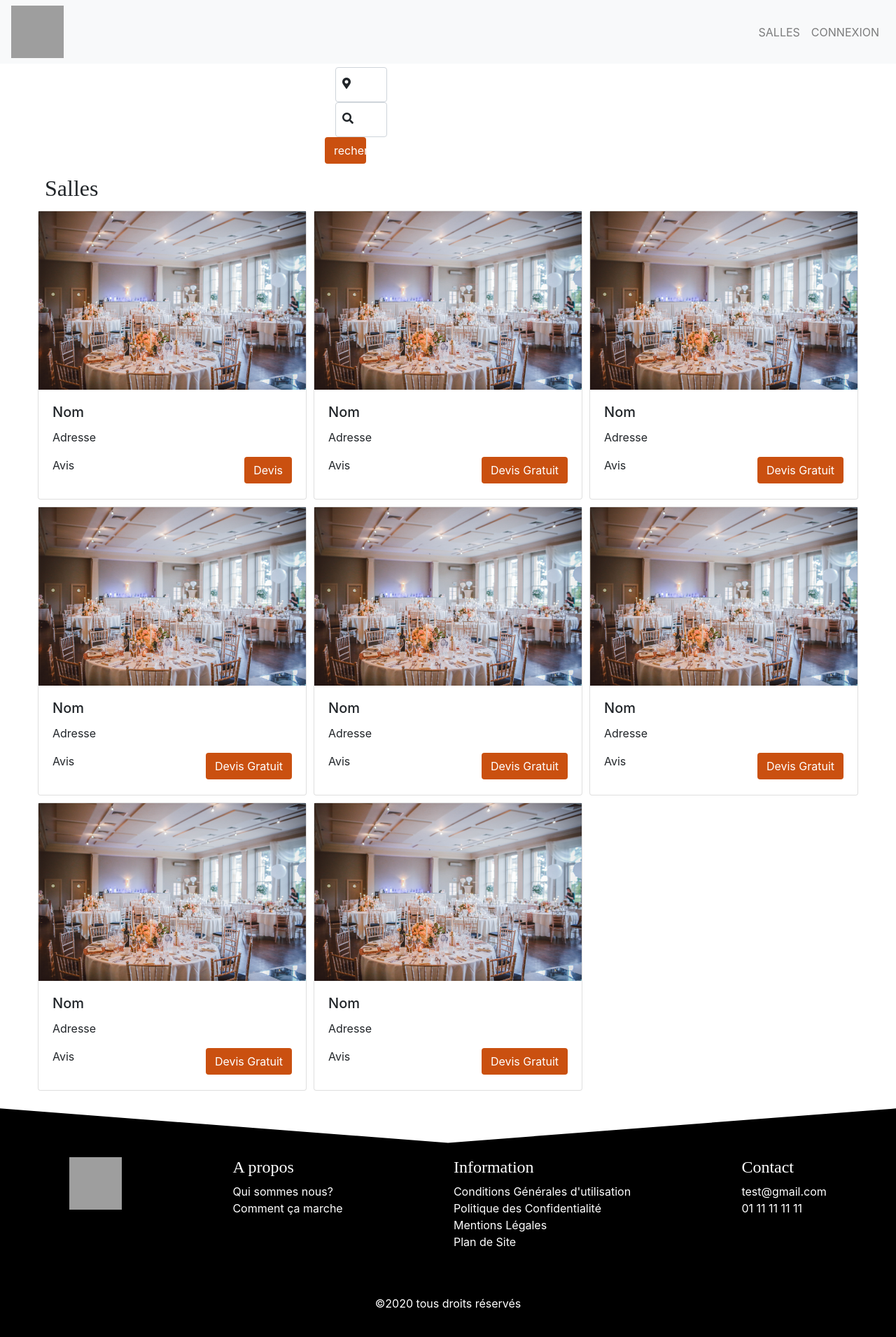
After one commit to FaZyiOne/projetswf3, a Symfony app: template templates/salles/index.html.twig in a window 1280 px wide. The commit adds this page. Shown: the whole page at 70% size. Run offline with Twig, Linux system fonts and the light colour scheme; the template is opened without the code that fills it, so the values that code supplies are empty; some libraries are stand-ins or nearby versions; grey boxes are pictures that could not be loaded.

Commit message:
page salles

```diff
--- a/public/css/style.css
+++ b/public/css/style.css
@@ -1,3 +1,9 @@
+:root{
+    --button : #CA5010;
+}
+
+
+
 body {
     box-sizing: border-box;
     overflow-x: hidden !important;
@@ -17,31 +23,36 @@ nav a {
     font-size: 1rem;
 }
 
-h2,
-h3,
-h4 {
+h2,h3,h4 {
     font-family: 'Cormorant Garamond', serif;
 }
-
+ul{
+    padding-left: 0 !important;
+}
 li {
     list-style: none;
 }
-
+.btn{
+    background-color: var(--button);
+    color:white;
+}
 header form {
     text-align: center;
+
 }
 
 .form-group>button.btn {
     color: white;
-    border-color: rgb(241, 71, 9) !important;
-    background-color: rgb(204, 75, 28) !important;
+    /* border-color: var(--button)!important; */
+    background-color: var(--button)!important;
     width: 50%;
 }
 
 .form-group>button.btn:hover {
-    color: white;
-    border-color: rgb(194, 141, 122) !important;
-    background-color: rgb(192, 134, 113) !important;
+    color: var(--button);
+    /* border-color: var(--button) !important; */
+    background-color: rgb(9, 61, 104) !important;
+
 }
 
 .carousel img {
@@ -104,8 +115,8 @@ img.categorie {
 }
 
 img.petiteimg {
-    width: 200px;
-    height: 200px;
+    width: 400px;
+    height: 400px;
 }
 
 .bestOf .bande {
@@ -119,7 +130,7 @@ img.petiteimg {
 
 .bestOf .bande a {
     display: block;
-    margin: 50px 10px;
+    margin: 20px 10px;
 }
 
 @keyframes best {
@@ -136,8 +147,8 @@ img.petiteimg {
 
 .bestOf figure {
     position: relative;
-    width: 200px;
-    height: 200px;
+    width: 400px;
+    height: 400px;
 }
 
 .bestOf figcaption {
@@ -266,9 +277,49 @@ footer {
     text-align: center;
     margin-top: 40px;
 }
+/*
+███████╗ █████╗ ██╗     ██╗     ███████╗███████╗
+██╔════╝██╔══██╗██║     ██║     ██╔════╝██╔════╝
+███████╗███████║██║     ██║     █████╗  ███████╗
+╚════██║██╔══██║██║     ██║     ██╔══╝  ╚════██║
+███████║██║  ██║███████╗███████╗███████╗███████║
+╚══════╝╚═╝  ╚═╝╚══════╝╚══════╝╚══════╝╚══════╝
+*/
+/* ****** formulaire ****** */
+.formFiltreSalle{
+}
+/* ****** card ******* */
+.card{
+    padding:0;
+}
+.card img{
+    width: 100%;
+}
+section{
+    margin-left: 5%;
+    margin-right: 5%;
+}
+.listeSalle li{
+    padding: 5px;
+}
 
+.btnDevis{
+    float: right;
+}
+
+
+
+
+
+
+
+/* *************************************************************************** */
+/* ************************************************************************** */
+/* **********************     SMARTPHONE      *****************************  */
+/* ***********************************************************************  */
+/* *********************************************************************** */
 @media screen and (max-width:576px) {
-    header form .milieu {
+  form .milieu {
         margin: 10px auto;
     }
 
@@ -278,19 +329,24 @@ footer {
     }
 }
 
+/* **************************************************************************** */
+/* *************************************************************************** */
+/* *************************************     TABLETTE     ******************* */
+/* ************************************************************************* */
+/* ************************************************************************ */
 @media (min-width: 576px) and (max-width:991.98px) {
 
     /*
     figure img.logo{
         margin: 0 !important;
     } */
-    header form .form-group {
+    header form .form-group , .formFiltreSalle {
         display: flex;
         flex-direction: row;
         justify-content: center;
     }
 
-    header .btn {
+    /* header*/ .btn {
         margin-right: 15px;
     }
 
@@ -304,8 +360,13 @@ footer {
     }
 }
 
+/*  ********************************************************************************* */
+/* ********************************************************************************* */
+/* *******************************       DESKTOP    ******************************* */
+/* ******************************************************************************* */
+/* ****************************************************************************** */
 @media screen and (min-width:992px) {
-    header form .form-group {
+    header form .form-group , .formFiltreSalle {
         display: flex;
         flex-direction: row;
         justify-content: center;
--- a/templates/homepage/index.html.twig
+++ b/templates/homepage/index.html.twig
@@ -43,8 +43,6 @@
     </header>
     {% block main %}
     <main>
-
-
         <section class="bestOf">
             <div class="traitD"></div>
             <h2 class="text-center m-3">A la une </h2>
--- /dev/null
+++ b/templates/salles/index.html.twig
@@ -0,0 +1,174 @@
+{% extends 'base.html.twig' %}
+
+{% block body %}
+<div class="container-fluide">
+    <header>
+        {% include 'nav.html.twig' %}
+        <!-- <div id="carouselExampleControls" class="carousel slide" data-ride="carousel">
+            <div class="carousel-inner">
+                <div class="carousel-item active">
+                    <img src="{{ asset('img/sss.jpg')}}" class="d-block w-100" alt="...">
+                </div>
+                <div class="carousel-item">
+                    <img src="{{ asset('img/zzz.jpg')}}" class="d-block w-100" alt="...">
+                </div>
+                <div class="carousel-item">
+                    <img src="{{ asset('img/eee.jpg')}}" class="d-block w-100" alt="...">
+                </div>
+            </div>
+            <a class="carousel-control-prev" href="#carouselExampleControls" role="button" data-slide="prev">
+                <span class="carousel-control-prev-icon" aria-hidden="true"></span>
+                <span class="sr-only">Previous</span>
+            </a>
+            <a class="carousel-control-next" href="#carouselExampleControls" role="button" data-slide="next">
+                <span class="carousel-control-next-icon" aria-hidden="true"></span>
+                <span class="sr-only">Next</span>
+            </a>
+        </div> -->
+        <!--
+        <form method="" action="" class="form-filtre">
+            <h1 class="text-dark m-5">Trouver la salle Idéale</h1>
+            <div class="form-group">
+                <div class="col-xs-12 col-md-3">
+                    <i class="fas fa-map-marker-alt"></i>
+                    <input type="text" class="form-control pl-5 p-4" placeholder="Ville">
+                </div>
+                <div class="col-xs-12 col-md-3">
+                    <i class="fas fa-search"></i>
+                    <input type="text" class="form-control milieu pl-5 p-4" placeholder="Mariage,formation">
+                </div>
+                <button type="submit" class="btn col-xs-10 col-md-2">rechercher</button>
+            </div>
+        </form> -->
+    </header>
+    {% block main %}
+    <main class=" mt-5 pt-5">
+         <form method="" action="" class="formFiltreSalle">
+
+            <div class="form-group">
+                <div class="col-xs-12 col-md-3">
+                    <i class="fas fa-map-marker-alt"></i>
+                    <input type="text" class="form-control pl-5 p-4" placeholder="Ville">
+                </div>
+                <div class="col-xs-12 col-md-3">
+                    <i class="fas fa-search"></i>
+                    <input type="text" class="form-control milieu pl-5 p-4" placeholder="Mariage,formation">
+                </div>
+                <button type="submit" class="btn col-xs-10 col-md-2">rechercher</button>
+            </div>
+        </form>
+        <section class="listeSalle">
+            <!-- boucle -->
+            <h2>Salles</h2>
+            <ul class="row">
+                <li class="col-sm-12 col-md-6 col-lg-4">
+                    <div class="card">
+                        <img src="{{ asset('img/sss.jpg')}}" alt="...">
+                        <div class="card-body">
+                            <h5 class="card-title">Nom</h5>
+                            <p class="card-text">Adresse</p>
+                            <a href="#" class="btn btnDevis">Devis</a>
+                            <p>Avis</p>
+
+                        </div>
+                    </div>
+                </li>
+
+                <!-- 2eme card -->
+                <li class="col-sm-12 col-md-6 col-lg-4">
+                    <div class="card">
+                        <img src="{{ asset('img/sss.jpg')}}" alt="...">
+                        <div class="card-body">
+                            <h5 class="card-title">Nom</h5>
+                            <p class="card-text">Adresse</p>
+                            <a href="#" class="btn btnDevis">Devis Gratuit</a>
+                            <p>Avis</p>
+
+                        </div>
+                    </div>
+                </li>
+                <!-- 2eme card -->
+                <li class="col-sm-12 col-md-6 col-lg-4">
+                    <div class="card">
+                        <img src="{{ asset('img/sss.jpg')}}" alt="...">
+                        <div class="card-body">
+                            <h5 class="card-title">Nom</h5>
+                            <p class="card-text">Adresse</p>
+                            <a href="#" class="btn btnDevis">Devis Gratuit</a>
+                            <p>Avis</p>
+
+                        </div>
+                    </div>
+                </li>
+                <!-- 2eme card -->
+                <li class="col-sm-12 col-md-6 col-lg-4">
+                    <div class="card">
+                        <img src="{{ asset('img/sss.jpg')}}" alt="...">
+                        <div class="card-body">
+                            <h5 class="card-title">Nom</h5>
+                            <p class="card-text">Adresse</p>
+                            <a href="#" class="btn btnDevis">Devis Gratuit</a>
+                            <p>Avis</p>
+
+                        </div>
+                    </div>
+                </li>
+                <!-- 2eme card -->
+                <li class="col-sm-12 col-md-6 col-lg-4">
+                    <div class="card">
+                        <img src="{{ asset('img/sss.jpg')}}" alt="...">
+                        <div class="card-body">
+                            <h5 class="card-title">Nom</h5>
+                            <p class="card-text">Adresse</p>
+                            <a href="#" class="btn btnDevis">Devis Gratuit</a>
+                            <p>Avis</p>
+
+                        </div>
+                    </div>
+                </li>
+                <li class="col-sm-12 col-md-6 col-lg-4">
+                    <div class="card">
+                        <img src="{{ asset('img/sss.jpg')}}" alt="...">
+                        <div class="card-body">
+                            <h5 class="card-title">Nom</h5>
+                            <p class="card-text">Adresse</p>
+                            <a href="#" class="btn btnDevis">Devis Gratuit</a>
+                            <p>Avis</p>
+
+                        </div>
+                    </div>
+                </li>
+                <li class="col-sm-12 col-md-6 col-lg-4">
+                    <div class="card">
+                        <img src="{{ asset('img/sss.jpg')}}" alt="...">
+                        <div class="card-body">
+                            <h5 class="card-title">Nom</h5>
+                            <p class="card-text">Adresse</p>
+                            <a href="#" class="btn btnDevis">Devis Gratuit</a>
+                            <p>Avis</p>
+
+                        </div>
+                    </div>
+                </li>
+                <li class="col-sm-12 col-md-6 col-lg-4">
+                    <div class="card">
+                        <img src="{{ asset('img/sss.jpg')}}" alt="...">
+                        <div class="card-body">
+                            <h5 class="card-title">Nom</h5>
+                            <p class="card-text">Adresse</p>
+                            <a href="#" class="btn btnDevis">Devis Gratuit</a>
+                            <p>Avis</p>
+
+                        </div>
+                    </div>
+                </li>
+            </ul>
+
+
+        </section>
+    </main>
+    {% endblock %}
+    {% include 'footer.html.twig' %}
+
+</div>
+{% endblock %}
```
Also changed, not shown: src/Controller/SallesController.php (added, +19 -0 lines).
